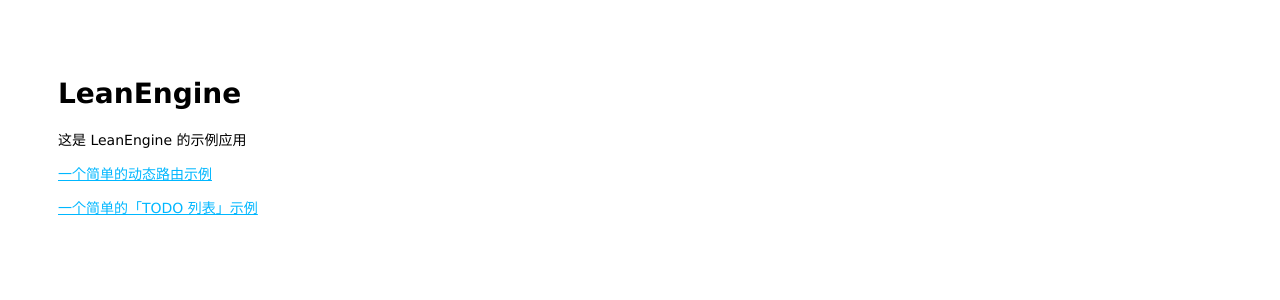
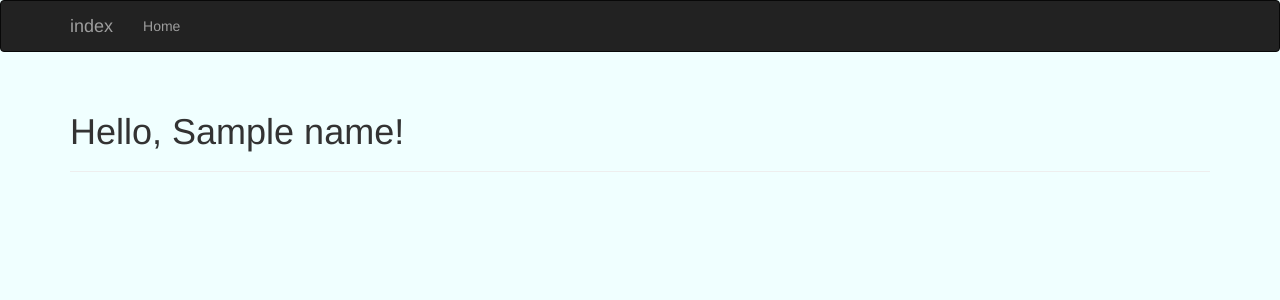
Before and after one commit to davidkoojohn/Fuck-Flask, a Flask app: template templates/index.html in a window 1280 px wide. Shown: the top 300 px of the page. Run offline with Flask 2, Linux system fonts and the light colour scheme; the template is opened without the code that fills it: most values are stand-ins (such as "Sample title", 1, 10 or a date in 2020); some libraries are stand-ins or nearby versions.

Commit message:
use template

```diff
--- a/app.py
+++ b/app.py
@@ -1,19 +1,17 @@
 # coding: utf-8
 
 from flask import Flask
-from flask import request
-from flask.ext.script import Manager
+from flask import render_template
+from flask.ext.bootstrap import Bootstrap
 
 app = Flask(__name__)
-manager = Manager(app)
+bootstrap = Bootstrap(app)
 
 
 @app.route('/')
 def index():
-    user_agent = request.headers.get('User-Agent')
-    return 'browser is %s' % user_agent, 400
+    return render_template('index.html', name='koo')
 
 
 if __name__ == '__main__':
-    manager.run()
-    # app.run(debug=True)
+    app.run(debug=True)
--- a/templates/index.html
+++ b/templates/index.html
@@ -1,15 +1,43 @@
-<!DOCTYPE HTML>
-<html>
-  <head>
-    <title>Welcome to LeanEngine!</title>
-    <link rel="stylesheet" href="/static/style.css" type="text/css">
-  </head>
-  <body>
-    <div id="container">
-      <h1>LeanEngine</h1>
-      <p>这是 LeanEngine 的示例应用</p>
-      <p><a href="/time">一个简单的动态路由示例</a></p>
-      <p><a href="/todos">一个简单的「TODO 列表」示例</a></p>
+{% extends "bootstrap/base.html" %}
+
+{% block title %}
+  TodoList App
+{% endblock %}
+
+{% block head %}
+  {{ super() }}
+  <style>
+    body {
+      background: azure;
+    }
+  </style>
+{% endblock %}
+
+{% block navbar %}
+  <div class="navbar navbar-inverse" role="navigation">
+   <div class="container">
+     <div class="navbar-header">
+       <button type="button" class="navbar-toggle" data-toggle="collapse" data-target=".navbar-collapse">
+         <span class="sr-only">Toggle navigation</span>
+         <span class="icon-bar"></span>
+         <span class="icon-bar"></span>
+         <span class="icon-bar"></span>
+        </button>
+        <a class="navbar-brand" href="/">index</a>
+     </div>
+     <div class="navbar-collapse collapse">
+       <ul class="nav navbar-nav">
+         <li><a href="/">Home</a></li>
+       </ul>
+     </div>
+   </div>
+  </div>
+{% endblock %}
+
+{% block content %}
+  <div class="container">
+    <div class="page-header">
+      <h1>Hello, {{ name }}!</h1>
     </div>
-  </body>
-</html>
+  </div>
+{% endblock %}
```
Also changed, not shown: flask-note.md (+18 -0 lines).
